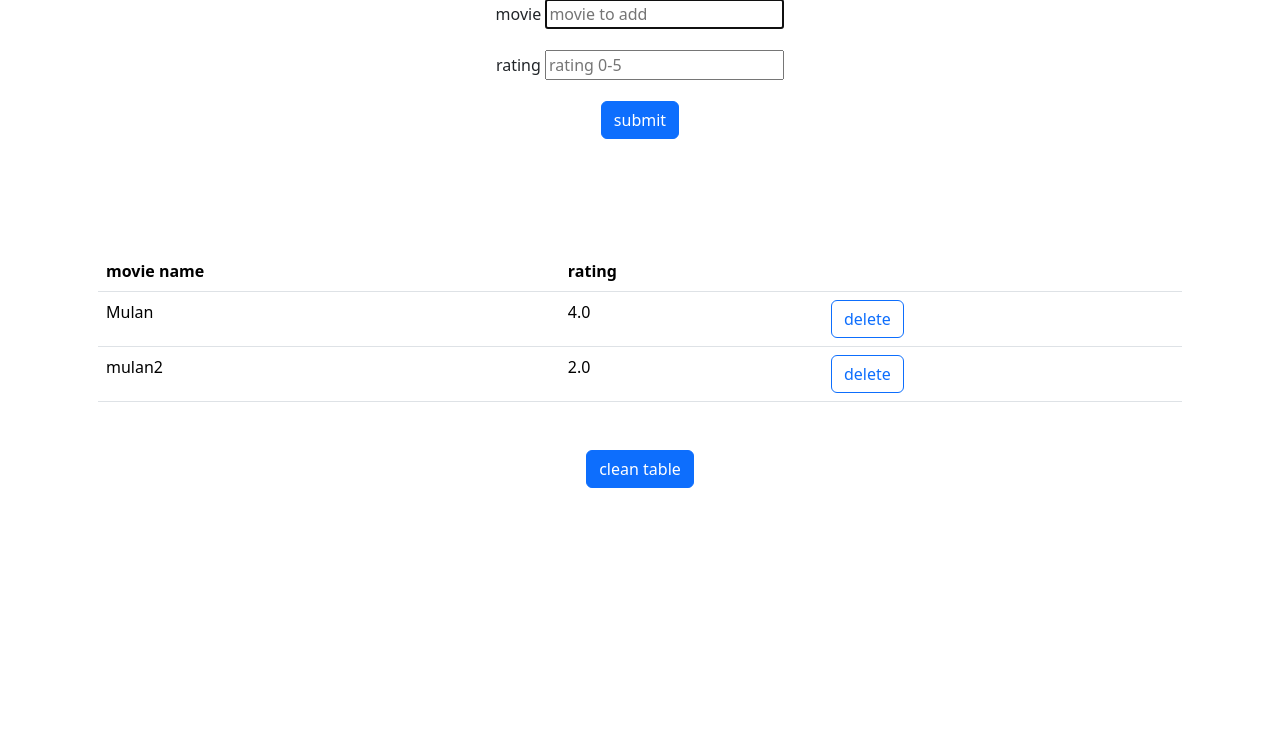
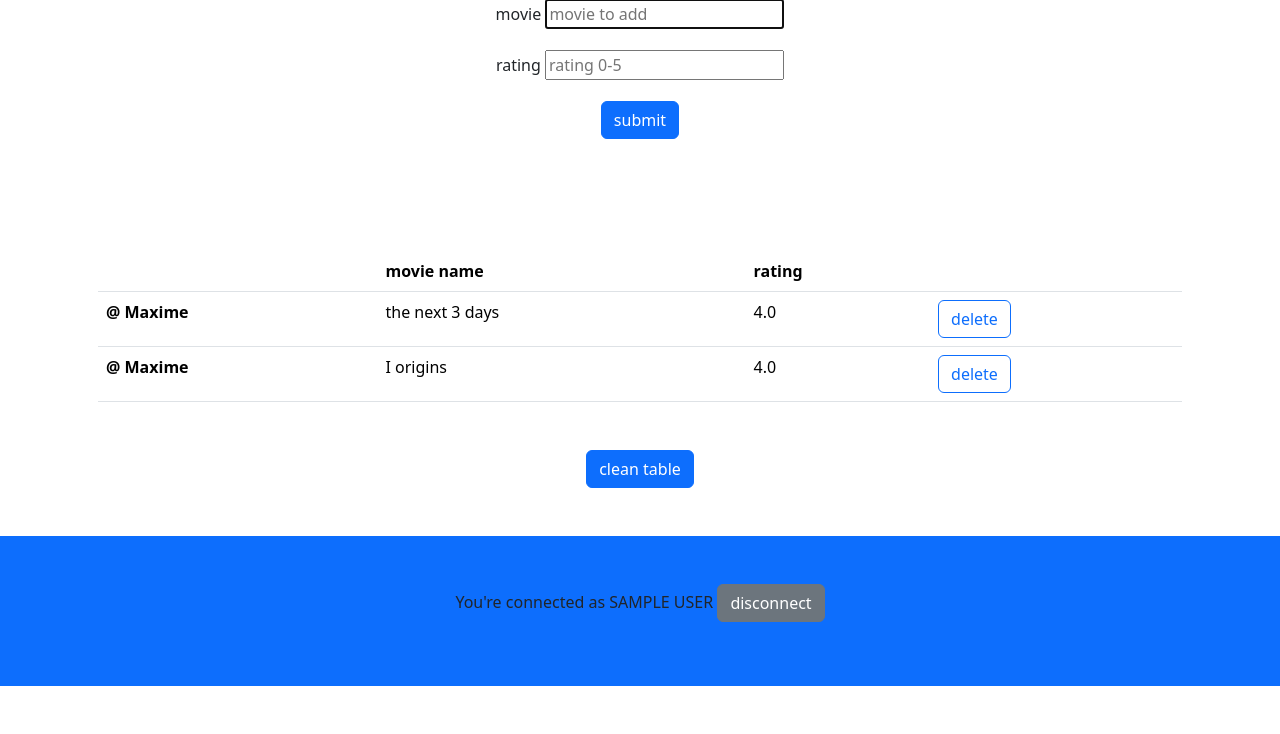
Before and after one commit to MVALEX13/project_films2watch, a Flask app: page / in a window 1280 px wide. Shown: the part 277-1011 px from the top of the page. Before the commit the page ends 765 px from the top, so only its background shows below. Run offline with Flask 2, Linux system fonts and the light colour scheme; the visitor is signed in with stand-in values (Sample User, id 1); data comes from the database, SQL or seed files in the repository.

Commit message:
possibility to login

```diff
--- a/app.py
+++ b/app.py
@@ -19,7 +19,7 @@ def get_db_data():
         conn = sqlite3.connect('movies.db')
         conn.row_factory = sqlite3.Row                              # instead of having tuples we get dictionnary (easier to use)
         cur = conn.cursor()                                         # cursor is the object allowing us to interact with the database
-        cur.execute("SELECT * FROM movies;")                        # execute what's contained by the cursor
+        cur.execute("SELECT * FROM movies ORDER BY rating DESC;")                        # execute what's contained by the cursor
     return cur.fetchall()                                           # fetchall in order to get the output of the previous SQL command
 
 ### insert a new movie into the database (insert a new line) ###
@@ -28,7 +28,7 @@ def set_db_data(input_movie, input_rating):
     if db is None:
         conn = sqlite3.connect('movies.db')
         cur = conn.cursor()
-    cur.execute("INSERT INTO movies (movie_title,rating) VALUES(?,?)",(input_movie,input_rating))
+    cur.execute("INSERT INTO movies (movie_title,author,rating) VALUES(?,?,?)",(input_movie,session["name"],input_rating))
     conn.commit()
 
 ### delete all the row of the database table ###
@@ -64,6 +64,13 @@ def login():
 		# redirect to the main page
 		return redirect("/")
 	return render_template("login.html")
+
+### logout ###
+@app.route('/logout',methods=["GET"])
+def logout():
+    session["name"] = None
+    return redirect("/")
+
 
 
 ### general view ###
--- a/creation_movies_db.sql
+++ b/creation_movies_db.sql
@@ -5,7 +5,8 @@ DROP TABLE IF EXISTS movies;
 CREATE TABLE movies(
 id INTEGER PRIMARY KEY,
 movie_title TEXT NOT NULL,
+author TEXT NOT NULL,
 rating REAL);
 
 /* on remplit la base de données avec un élément (test)*/
-INSERT INTO movies (movie_title,rating) VALUES("mulan",4.0);
+INSERT INTO movies (movie_title,author,rating) VALUES("mulan","user1",4.0);
--- a/templates/index.html
+++ b/templates/index.html
@@ -3,10 +3,9 @@
 
 
 
-
+<!-- films variable used in parameters of the render_template-->
 {% for film in films %}
-
-<tr>
+    <td><strong class="d-block text-gray-dark">@ {{ film['author'] }}</strong></td>
     <td> {{ film['movie_title'] }}</td>
     <td> {{ film['rating'] }} </td>
     <td>
--- a/templates/layout.html
+++ b/templates/layout.html
@@ -40,15 +40,17 @@
             </div>
         </section>
 
+
         <!-- BLOCK pour le listage des films-->
         <section class="container">
             <div class="my-3 p-3 bg-body">
                 <table class="table">
                     <thead>
                         <tr>
-                        <th scope="col">movie name</th>
-                        <th scope="col">rating</th>
-                        <th scope="col"></th>
+                            <th scope="col"></th>
+                            <th scope="col">movie name</th>
+                            <th scope="col">rating</th>
+                            <th scope="col"></th>
                         </tr>
                     </thead>
                     <tbody>
@@ -58,12 +60,31 @@
             </div>
         </section>
 
+
         <!-- BLOC for cleaning button-->
         <section class="text-center">
             <form action="/clean" method="get" class="col">
                 <button type="submit" class="btn btn-primary"> clean table </button>
             </form>
         </section>
+
+        <footer class="px-4 py-5 my-5 text-center bg-primary">
+            <div class="col-lg-6 mx-auto">
+                <div class="d-grid gap-2 d-sm-flex justify-content-sm-center">
+                    <form action="/logout" method="get" class="col">
+
+                        <div class="mb-3">
+                            <label for="formGroupExampleInput" class="form-label">You're connected as {{ session.name.upper() }} </label>
+                            <button type="submit" class="btn btn-secondary"> disconnect </button>
+                        </div>
+
+                    </form>
+                </div>
+            </div>
+        </footer>
+
+
+
     </body>
 
 </html>
```
Also changed, not shown: movies.db.
